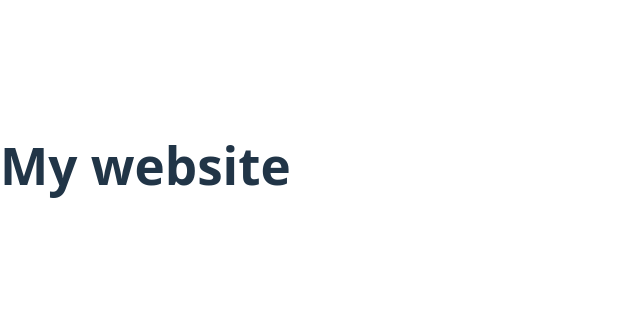
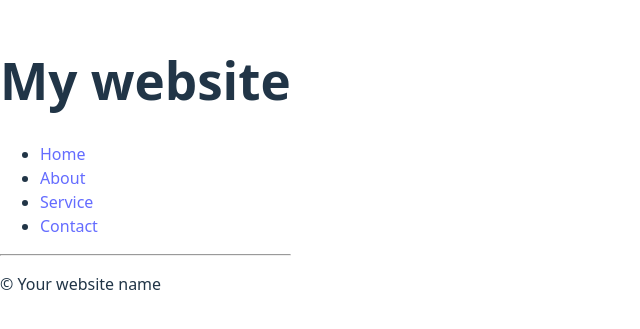
Before and after one commit to XanderPro584/learn_react, a React (Vite) app in the folder my-react-app/: page / in a window 1280 px wide. Shown: the part 235-564 px from the top of the page, without its empty margins (0-640 px from the left). Built offline with nearby package versions, Linux system fonts and the light colour scheme.

Commit message:
Create footer component

```diff
--- a/my-react-app/src/App.jsx
+++ b/my-react-app/src/App.jsx
@@ -1,8 +1,12 @@
 import Header from './Header.jsx';
+import Footer from './Footer.jsx';
 
 function App() {
  return(
-  <Header />
+  <>
+    <Header />
+    <Footer />
+  </>
  );
 }
 
--- /dev/null
+++ b/my-react-app/src/Footer.jsx
@@ -0,0 +1,11 @@
+
+
+function Footer(){
+    return(
+        <footer>
+            <p>&copy; Your website name</p>
+        </footer>
+    );
+}
+
+export default Footer
--- a/my-react-app/src/Header.jsx
+++ b/my-react-app/src/Header.jsx
@@ -4,6 +4,15 @@
     return(
         <header>
             <h1>My website</h1>
+            <nav>
+                <ul>
+                    <li><a href="#">Home</a></li>
+                    <li><a href="#">About</a></li>
+                    <li><a href="#">Service</a></li>
+                    <li><a href="#">Contact</a></li>
+                </ul>
+            </nav>
+            <hr></hr>
         </header>
     );
 }
```
